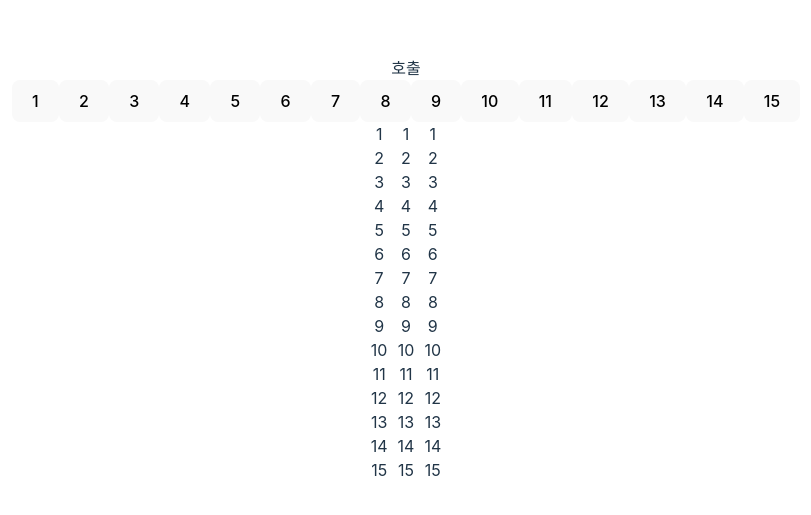
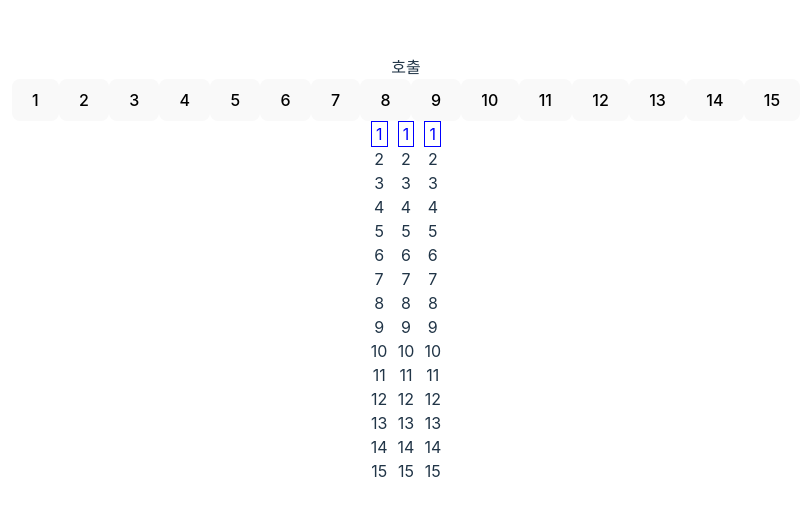
Before and after one commit to shyun94/elevator, a React (Vite) app: page / in a window 1280 px wide. Shown: the part 131-646 px from the top of the page, without its empty margins (234-1045 px from the left). Built offline with nearby package versions, Linux system fonts and the light colour scheme.

Commit message:
feat: elevator moving floor per second

```diff
--- a/src/src/elevator/_components/Elevator.tsx
+++ b/src/src/elevator/_components/Elevator.tsx
@@ -13,8 +13,10 @@ export const ElevatorComponent = ({ elevator }: Props) => {
         <div
           key={index}
           style={
-            elevator.currentFloor === floor && elevator.targetFloor
-              ? movingElevatorStyle
+            elevator.currentFloor === floor
+              ? elevator.targetFloor
+                ? movingElevatorStyle
+                : elevatorStyle
               : undefined
           }
         >
@@ -29,3 +31,8 @@ const movingElevatorStyle: CSSProperties = {
   color: "red",
   border: "1px solid red",
 };
+
+const elevatorStyle: CSSProperties = {
+  color: "blue",
+  border: "1px solid blue",
+};
--- a/src/src/elevator/_hooks/useElevatorsStates.ts
+++ b/src/src/elevator/_hooks/useElevatorsStates.ts
@@ -1,6 +1,8 @@
 import { useState } from "react";
 import { ElevatorState } from "../_type/elevatorState";
 import { defaultElevators } from "../_policy/defaultElevators";
+import { useInterval } from "../../utils/hooks/useInterval";
+import { millisecondsPerFloor } from "../_policy/movingVelocity";
 
 export const useElevatorsStates = () => {
   const [elevators, setElevators] = useState<ElevatorState[]>(defaultElevators);
@@ -23,6 +25,23 @@ export const useElevatorsStates = () => {
     );
   };
 
+  useInterval(() => {
+    setElevators((prev) =>
+      prev.map((elevator) => {
+        if (elevator.status === "RUN") {
+          if (elevator.currentFloor < elevator.targetFloor!) {
+            return { ...elevator, currentFloor: elevator.currentFloor + 1 };
+          }
+          if (elevator.currentFloor > elevator.targetFloor!) {
+            return { ...elevator, currentFloor: elevator.currentFloor - 1 };
+          }
+          return { ...elevator, status: "STOP", targetFloor: undefined };
+        }
+        return elevator;
+      })
+    );
+  }, millisecondsPerFloor);
+
   return {
     elevators,
     updateElevatorState,
--- /dev/null
+++ b/src/src/elevator/_policy/movingVelocity.ts
@@ -0,0 +1 @@
+export const millisecondsPerFloor = 1000;
--- /dev/null
+++ b/src/src/utils/hooks/useInterval.ts
@@ -0,0 +1,9 @@
+import { useEffect } from "react";
+
+export const useInterval = (callback: () => void, delay: number) => {
+  useEffect(() => {
+    const interval = setInterval(callback, delay);
+
+    return () => clearInterval(interval);
+  }, [callback, delay]);
+};
```
Also changed, not shown: 1 other file (tests, documents, lock files or other folders).
